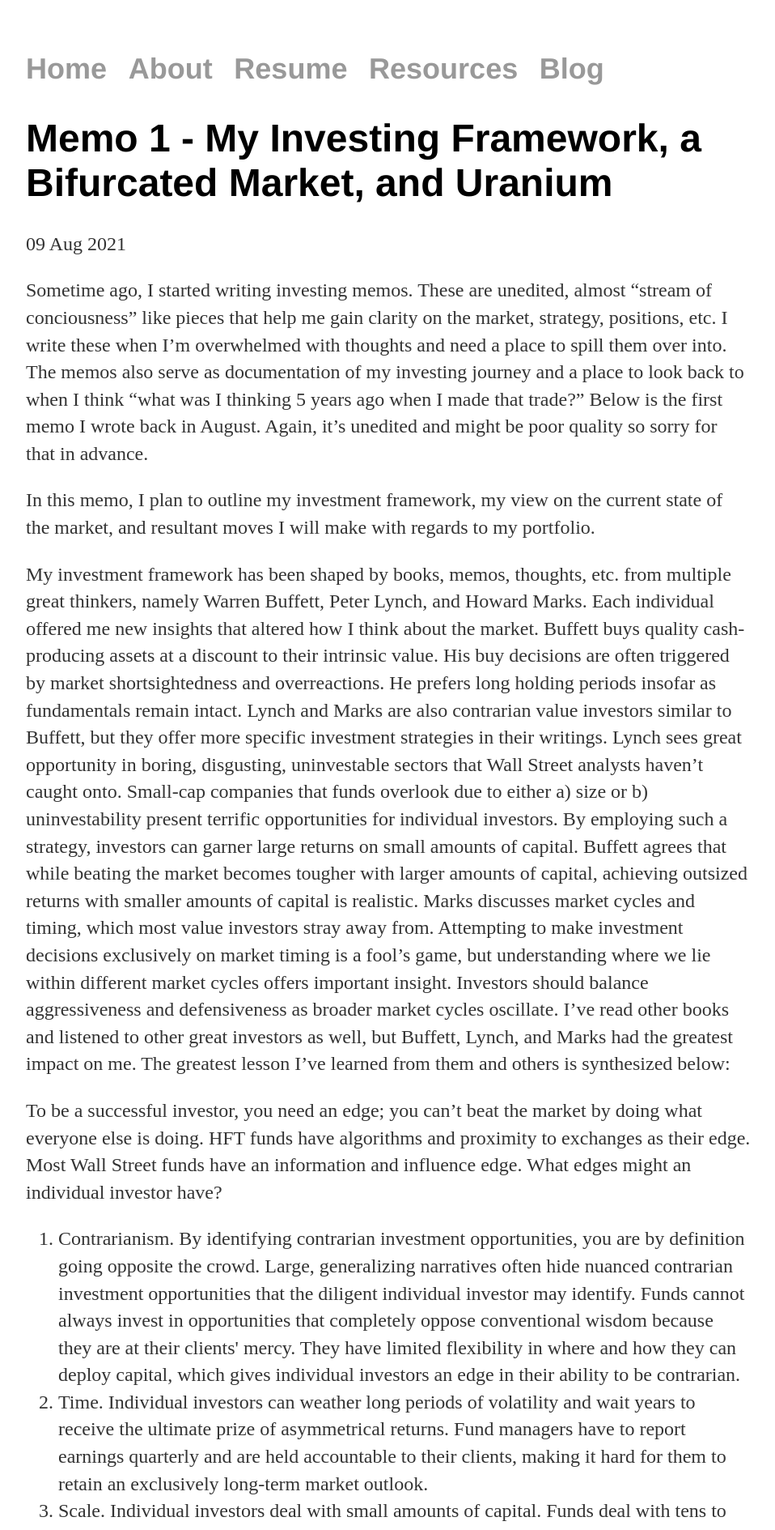
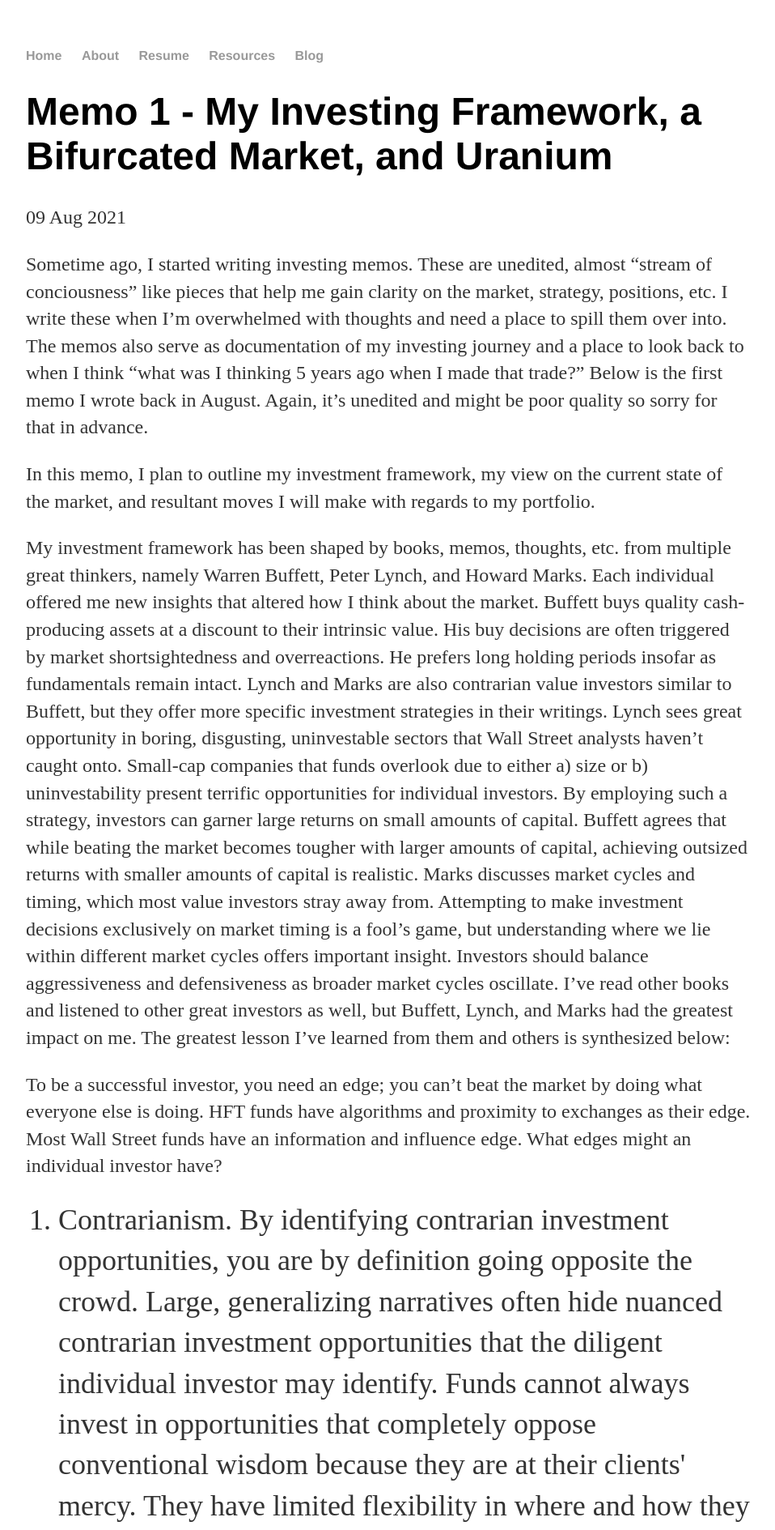
Before and after one commit to avyukd/avyukd.github.io, a Jekyll site: the page built from _posts/2021-08-09-a-bifurcated-market.md, in a window 1280 px wide. Shown: the top 1889 px of the page at 81% size, without its empty margins (160-1118 px from the left). Built offline with Jekyll 4.4.1, drawn with Linux system fonts in a browser that asks for light colours.

Commit message:
fixing main

```diff
--- a/css/main.css
+++ b/css/main.css
@@ -27,11 +27,18 @@ h2 {
     font-size: 2em;
     font-family:'Helvetica', 'Arial', 'Sans-Serif';
 }
-p, ul, li {
+p {
     font-size: 1.5em;
     line-height: 1.4em;
     color: #333;
 }
+
+.post ul, .post ol, .post li {
+    font-size: 1.5em;
+    line-height: 1.4em;
+    color: #333;
+}
+
 footer {
     border-top: 1px solid #d5d5d5;
     font-size: .8em;
```
